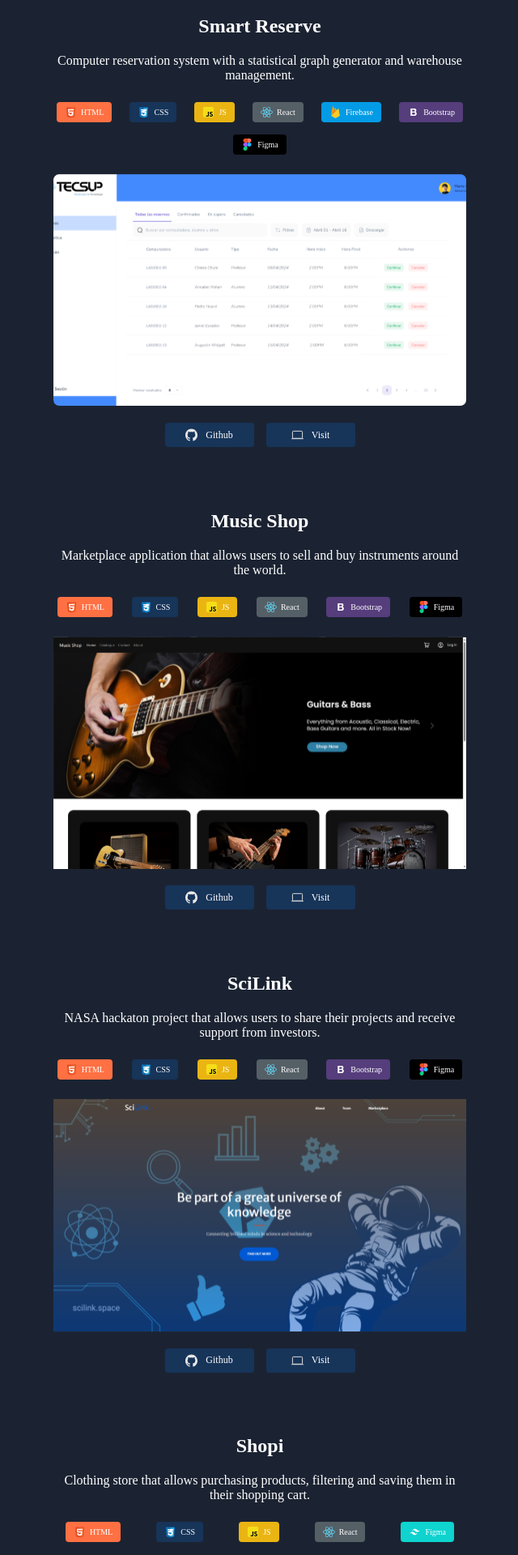
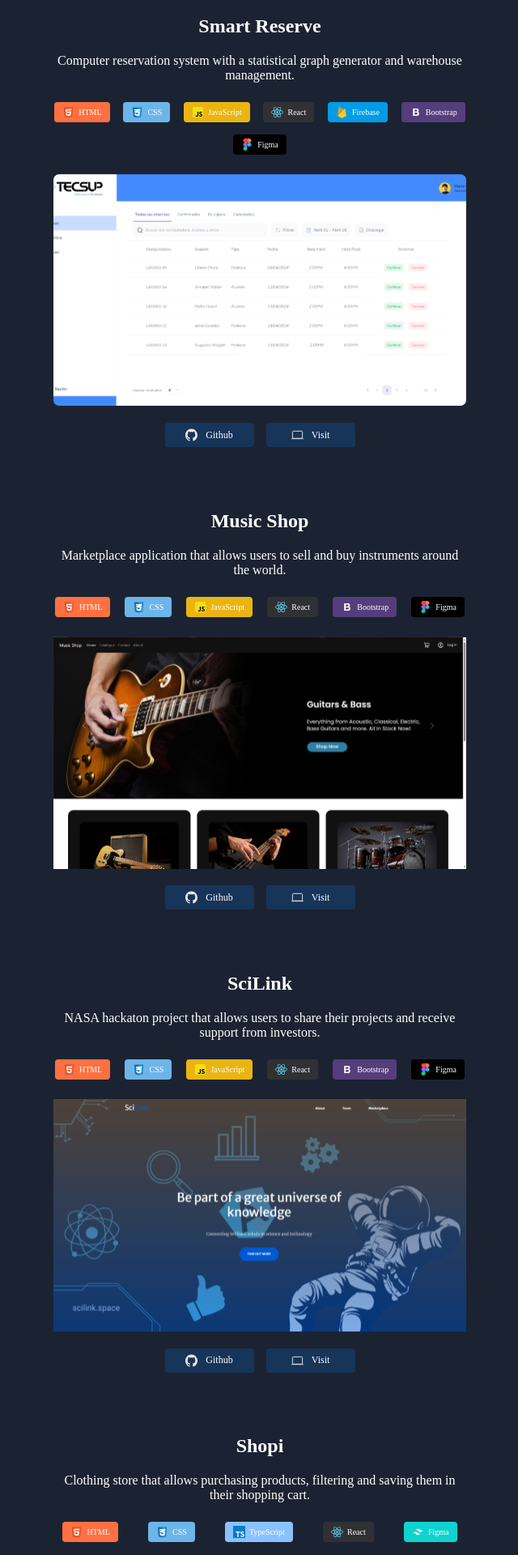
Before and after one commit to dannycastilloo/portfolio, a React (Vite) app: page / in a window 1280 px wide. Shown: the part 1060-2980 px from the top of the page at 81% size, without its empty margins (319-959 px from the left). Built offline with nearby package versions, Linux system fonts and the light colour scheme; a web font is replaced by a local one.

Commit message:
fix github button and add typescript element

```diff
--- a/src/components/Profile/index.jsx
+++ b/src/components/Profile/index.jsx
@@ -18,7 +18,7 @@ function Profile() {
                                 <img src='./contact/Linkedin.svg' alt='Linkedin' />
                             </button>
                         </a>
-                        <a href="https://www.linkedin.com/in/dannycastilloo/">
+                        <a href="https://github.com/dannycastilloo">
                             <button className='button-contact'>
                                 <img src='./contact/Github.svg' alt='Github' />
                             </button>
--- a/src/views/MainView.jsx
+++ b/src/views/MainView.jsx
@@ -11,9 +11,10 @@ import '../App.css'
 function MainView() {
 
     const htmlColor = { r: 255, g: 112, b: 67 };
-    const cssColor = { r: 23, g: 52, b: 89 };
+    const cssColor = { r: 109, g: 181, b: 233 };
     const jsColor = {r: 234, g: 181, b: 18 };
-    const reactColor = { r: 85, g: 95, b: 102 };
+    const tsColor = {r: 137, g: 194, b: 255 };
+    const reactColor = { r: 48, g: 49, b: 52 };
     const firebaseColor = {r: 3, g: 155, b: 229 };
     const figmaColor = {r: 0, g: 0, b: 0 };
     const tailwindColor = {r: 14, g: 211, b: 207 };
@@ -74,7 +75,7 @@ function MainView() {
                         technologies={[
                             { img: './icons/HTML.svg', name: 'HTML', backgroundColor: htmlColor },
                             { img: './icons/CSS.svg', name: 'CSS', backgroundColor: cssColor },
-                            { img: './icons/JavaScript.svg', name: 'JS', backgroundColor: jsColor },
+                            { img: './icons/JavaScript.svg', name: 'JavaScript', backgroundColor: jsColor },
                             { img: './icons/React.svg', name: 'React', backgroundColor: reactColor },
                             { img: './icons/Firebase.svg', name: 'Firebase', backgroundColor: firebaseColor },
                             { img: './icons/Bootstrap.svg', name: 'Bootstrap', backgroundColor: bootstrapColor },
@@ -89,7 +90,7 @@ function MainView() {
                         technologies={[
                             { img: './icons/HTML.svg', name: 'HTML', backgroundColor: htmlColor },
                             { img: './icons/CSS.svg', name: 'CSS', backgroundColor: cssColor },
-                            { img: './icons/JavaScript.svg', name: 'JS', backgroundColor: jsColor },
+                            { img: './icons/JavaScript.svg', name: 'JavaScript', backgroundColor: jsColor },
                             { img: './icons/React.svg', name: 'React', backgroundColor: reactColor },
                             { img: './icons/Bootstrap.svg', name: 'Bootstrap', backgroundColor: bootstrapColor },
                             { img: './icons/Figma.svg', name: 'Figma', backgroundColor: figmaColor },
@@ -103,7 +104,7 @@ function MainView() {
                         technologies={[
                             { img: './icons/HTML.svg', name: 'HTML', backgroundColor: htmlColor },
                             { img: './icons/CSS.svg', name: 'CSS', backgroundColor: cssColor },
-                            { img: './icons/JavaScript.svg', name: 'JS', backgroundColor: jsColor },
+                            { img: './icons/JavaScript.svg', name: 'JavaScript', backgroundColor: jsColor },
                             { img: './icons/React.svg', name: 'React', backgroundColor: reactColor },
                             { img: './icons/Bootstrap.svg', name: 'Bootstrap', backgroundColor: bootstrapColor },
                             { img: './icons/Figma.svg', name: 'Figma', backgroundColor: figmaColor },
@@ -117,7 +118,7 @@ function MainView() {
                         technologies={[
                             { img: './icons/HTML.svg', name: 'HTML', backgroundColor: htmlColor },
                             { img: './icons/CSS.svg', name: 'CSS', backgroundColor: cssColor },
-                            { img: './icons/JavaScript.svg', name: 'JS', backgroundColor: jsColor },
+                            { img: './icons/TypeScript.svg', name: 'TypeScript', backgroundColor: tsColor },
                             { img: './icons/React.svg', name: 'React', backgroundColor: reactColor },
                             { img: './icons/Tailwind.svg', name: 'Figma', backgroundColor: tailwindColor },
                         ]} />
```
Also changed, not shown: public/icons/TypeScript.svg (added).
